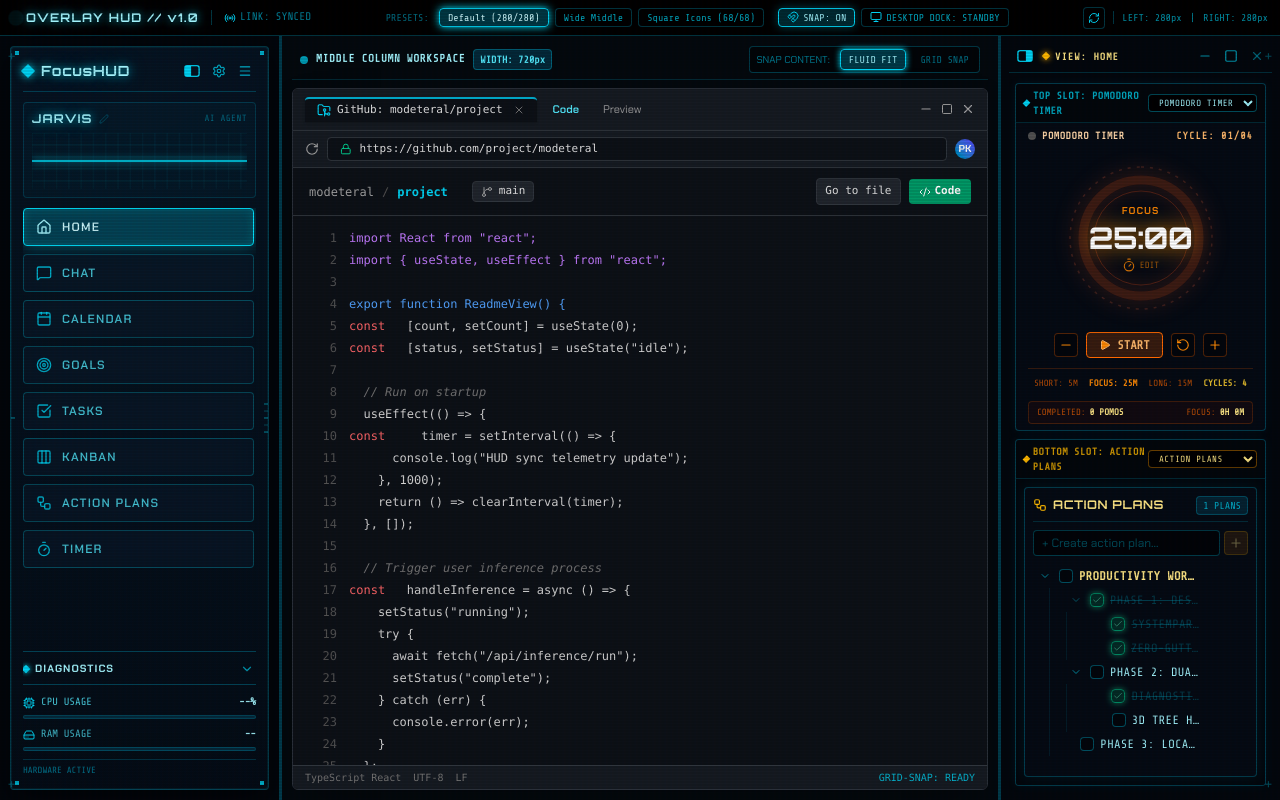
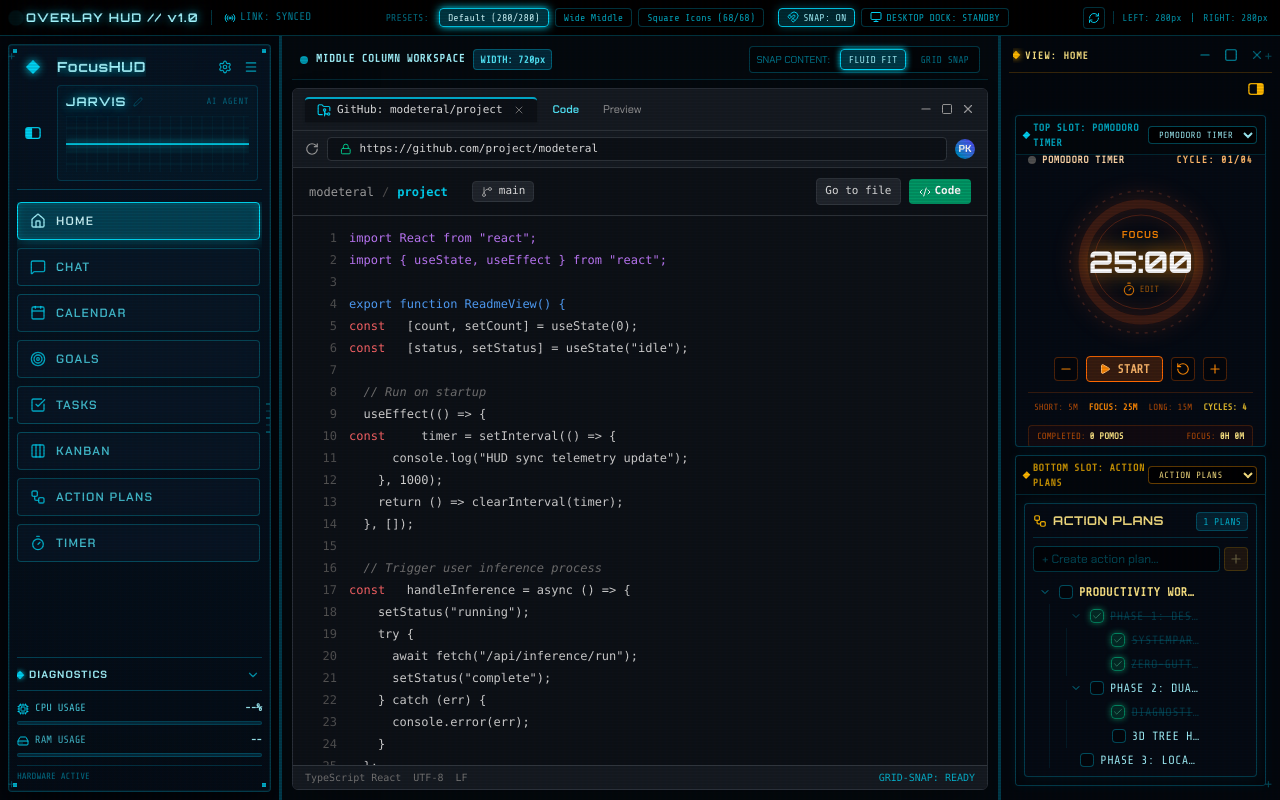
Before and after one commit to kp-97/FocusHUD, a React (Vite) app: page / in a window 1280 px wide. Built offline with nearby package versions, Linux system fonts and the light colour scheme.

Commit message:
fix(ui): align toggle buttons to fixed positions and amber theme on right pane

```diff
--- a/src/components/LeftSidebar.tsx
+++ b/src/components/LeftSidebar.tsx
@@ -115,39 +115,30 @@ export const LeftSidebar: React.FC<LeftSidebarProps> = ({
   return (
     <aside
       style={{ width: `${width}px` }}
-      className={`h-full shrink-0 flex flex-col ${
-        isIconOnly ? "p-1.5" : "p-2.5"
-      } bg-[#03070d] border-r border-cyan-500/30 text-cyan-300 select-none overflow-hidden relative z-10`}
+      className="h-full shrink-0 flex flex-col p-2 bg-[#03070d] border-r border-cyan-500/30 text-cyan-300 select-none overflow-hidden relative z-10"
     >
       <HudBrackets
         className={`h-full flex flex-col justify-between ${
-          isIconOnly ? "p-1.5 items-center" : "p-3"
+          isIconOnly ? "p-1.5 items-center" : "p-2"
         } overflow-hidden`}
       >
         {/* Top Header: FocusHUD & Controls (Pinned) */}
-        <div className="shrink-0 flex flex-col gap-2 w-full relative">
-          <div className="flex items-center justify-between border-b border-cyan-500/30 pb-2">
+        <div className="shrink-0 flex flex-col w-full relative">
           {!isIconOnly ? (
-              <>
+            /* Expanded Header (width >= 120px) */
+            <div className="border-b border-cyan-500/30 pb-2 mb-1">
+              {/* Row 1: Diamond + Brand Title + Settings & Menu */}
+              <div className="flex items-center justify-between h-7">
                 <div className="flex items-center gap-2">
+                  <div className="w-8 flex items-center justify-center">
                     <div className="w-2.5 h-2.5 bg-cyan-400 rotate-45 shadow-[0_0_8px_#00e5ff]" />
-                  <h1 className="font-orbitron font-bold text-sm tracking-wider text-cyan-200 hud-glow-cyan">
+                  </div>
+                  <h1 className="font-orbitron font-bold text-sm tracking-wider text-cyan-200 hud-glow-cyan truncate">
                     FocusHUD
                   </h1>
                 </div>
 
-                <div className="flex items-center gap-1">
-                  {/* Left Pane Sidebar Toggle Icon */}
-                  {onToggleCollapse && (
-                    <SidebarToggleIcon
-                      side="left"
-                      isCollapsed={false}
-                      onToggle={onToggleCollapse}
-                      theme="cyan"
-                    />
-                  )}
-
-                  {/* Settings Button */}
+                <div className="flex items-center gap-1 shrink-0">
                   <button
                     onClick={onOpenSettings}
                     title="Settings"
@@ -157,7 +148,6 @@ export const LeftSidebar: React.FC<LeftSidebarProps> = ({
                     <Settings className="w-3.5 h-3.5" />
                   </button>
 
-                  {/* Hamburger Menu Button */}
                   <button
                     onClick={() => setIsMenuOpen((prev) => !prev)}
                     title="System Menu"
@@ -168,9 +158,35 @@ export const LeftSidebar: React.FC<LeftSidebarProps> = ({
                     <Menu className="w-3.5 h-3.5" />
                   </button>
                 </div>
-              </>
+              </div>
+
+              {/* Row 2: Fixed Left Toggle Button directly below Diamond + Waveform */}
+              <div className="flex items-center gap-2 mt-1">
+                <div className="w-8 flex items-center justify-center shrink-0">
+                  {onToggleCollapse && (
+                    <SidebarToggleIcon
+                      side="left"
+                      isCollapsed={false}
+                      onToggle={onToggleCollapse}
+                      theme="cyan"
+                    />
+                  )}
+                </div>
+                <div className="flex-1 min-w-0 pr-1">
+                  <WaveformVisualizer isCompact={compactMode} />
+                </div>
+              </div>
+            </div>
           ) : (
-              <div className="w-full flex flex-col items-center gap-1.5 py-0.5">
+            /* Collapsed Header (width < 120px / 68px rail) */
+            <div className="w-full flex flex-col items-center border-b border-cyan-500/30 pb-2 mb-1">
+              {/* Row 1: Diamond */}
+              <div className="h-7 w-8 flex items-center justify-center">
+                <div className="w-2.5 h-2.5 bg-cyan-400 rotate-45 shadow-[0_0_8px_#00e5ff]" />
+              </div>
+
+              {/* Row 2: Fixed Left Toggle Button directly below Diamond */}
+              <div className="w-8 flex items-center justify-center my-0.5">
                 {onToggleCollapse && (
                   <SidebarToggleIcon
                     side="left"
@@ -179,24 +195,25 @@ export const LeftSidebar: React.FC<LeftSidebarProps> = ({
                     theme="cyan"
                   />
                 )}
-                <div className="w-2 h-2 bg-cyan-400 rotate-45 shadow-[0_0_8px_#00e5ff]" />
+              </div>
+
+              {/* Row 3: Compact Menu button */}
               <button
                 onClick={() => setIsMenuOpen((prev) => !prev)}
                 title="System Menu"
                 aria-label="System Menu"
-                  className="text-cyan-400/80 hover:text-cyan-200 hover:scale-110 transition p-1 cursor-pointer"
+                className="text-cyan-400/80 hover:text-cyan-200 hover:scale-110 transition p-1 cursor-pointer mt-0.5"
               >
-                  <Menu className="w-3 h-3" />
+                <Menu className="w-3.5 h-3.5" />
               </button>
             </div>
           )}
-          </div>
 
           {/* Floating Hamburger Dropdown Menu */}
           {isMenuOpen && (
             <div
               ref={menuRef}
-              className={`absolute top-10 ${
+              className={`absolute top-9 ${
                 isIconOnly ? "left-12" : "right-0"
               } w-52 bg-[#040d1a]/95 backdrop-blur-md border border-cyan-500/40 rounded-lg shadow-[0_0_20px_rgba(0,229,255,0.25)] z-50 p-1.5 flex flex-col gap-1 font-hud text-xs animate-in fade-in zoom-in-95 duration-150`}
               role="menu"
@@ -269,13 +286,6 @@ export const LeftSidebar: React.FC<LeftSidebarProps> = ({
                   <span className="text-[9px] font-tech text-red-400/60">Lock HUD & Exit</span>
                 </div>
               </button>
-            </div>
-          )}
-
-          {/* Diagnostic Waveform Banner */}
-          {!isIconOnly && (
-            <div className="my-0.5">
-              <WaveformVisualizer isCompact={compactMode} />
             </div>
           )}
         </div>
--- a/src/components/RightSidebar.tsx
+++ b/src/components/RightSidebar.tsx
@@ -80,9 +80,7 @@ export const RightSidebar: React.FC<RightSidebarProps> = ({
   return (
     <aside
       style={{ width: `${width}px` }}
-      className={`h-full shrink-0 flex flex-col ${
-        isIconOnly ? "p-1.5" : "p-2"
-      } bg-[#03070d] border-l border-cyan-500/30 text-cyan-300 select-none overflow-hidden relative z-10`}
+      className="h-full shrink-0 flex flex-col p-2 bg-[#03070d] border-l border-cyan-500/30 text-cyan-300 select-none overflow-hidden relative z-10"
     >
       {isIconOnly ? (
         <RightSidebarCompactRail
@@ -91,18 +89,10 @@ export const RightSidebar: React.FC<RightSidebarProps> = ({
         />
       ) : (
         <>
-          {/* Pinned Top Bar with Toggle Icon, Title, and Window Controls */}
-          <div className="flex items-center justify-between px-1 pb-1 mb-1 border-b border-cyan-500/20 text-[10px] font-tech text-cyan-400/80">
-            {/* Left section: Toggle Icon + View Title */}
+          {/* Pinned Top Bar with View Title and Window Controls */}
+          <div className="flex items-center justify-between px-1 pb-1.5 border-b border-amber-500/20 text-[10px] font-tech text-cyan-400/80">
+            {/* Left section: View Title */}
             <div className="flex items-center gap-1.5 truncate">
-              {onCollapse && (
-                <SidebarToggleIcon
-                  side="right"
-                  isCollapsed={false}
-                  onToggle={onCollapse}
-                  theme="cyan"
-                />
-              )}
               <span className="w-1.5 h-1.5 bg-amber-400 rotate-45 shadow-[0_0_6px_#ffb300]" />
               <span className="font-bold tracking-widest text-amber-200 uppercase truncate">
                 VIEW: {currentNav.replace("_", " ")}
@@ -143,6 +133,18 @@ export const RightSidebar: React.FC<RightSidebarProps> = ({
             </div>
           </div>
 
+          {/* Sub-bar below the line: Right Sidebar Toggle Button aligned with Exit button */}
+          <div className="flex items-center justify-end px-1 py-1 mb-1">
+            {onCollapse && (
+              <SidebarToggleIcon
+                side="right"
+                isCollapsed={false}
+                onToggle={onCollapse}
+                theme="amber"
+              />
+            )}
+          </div>
+
           {/* Main Content View Container */}
           <div className="flex-1 w-full min-h-0 overflow-hidden relative">
             {renderActiveView()}
--- a/src/components/RightSidebarCompactRail.tsx
+++ b/src/components/RightSidebarCompactRail.tsx
@@ -44,17 +44,10 @@ export const RightSidebarCompactRail: React.FC<RightSidebarCompactRailProps> = (
       className="h-full w-full flex flex-col justify-between items-center p-1.5 overflow-hidden select-none"
     >
       {/* 1. Top Pinned Status Header */}
-      <div className="shrink-0 w-full flex flex-col items-center gap-1 border-b border-amber-500/20 pb-1.5">
-        {/* Row 1: Sidebar Toggle & Status Ping */}
-        <div className="w-full flex items-center justify-between px-0.5">
-          {onExpand && (
-            <SidebarToggleIcon
-              side="right"
-              isCollapsed={true}
-              onToggle={onExpand}
-              theme="amber"
-            />
-          )}
+      <div className="shrink-0 w-full flex flex-col gap-1 border-b border-amber-500/20 pb-1.5">
+        {/* Row 1: Status Ping & Compact Window Controls (with Exit at far right) */}
+        <div className="w-full flex items-center justify-between px-0.5 text-amber-500/60">
+          <div className="flex items-center gap-1">
             <span
               className={`w-1.5 h-1.5 rounded-full ${
                 isRunning ? "bg-amber-400 animate-ping shadow-[0_0_6px_#ffb300]" : "bg-neutral-600"
@@ -62,9 +55,7 @@ export const RightSidebarCompactRail: React.FC<RightSidebarCompactRailProps> = (
               title={isRunning ? "Timer Active" : "Timer Standby"}
             />
           </div>
-
-        {/* Row 2: Compact Window Controls: Minimize, Maximize Panes, Exit */}
-        <div className="w-full flex items-center justify-between px-0.5 text-amber-500/60">
+          <div className="flex items-center gap-1 shrink-0">
             <button
               onClick={() => minimizeToTray()}
               title="Minimize to Tray"
@@ -90,10 +81,22 @@ export const RightSidebarCompactRail: React.FC<RightSidebarCompactRailProps> = (
               <X className="w-3 h-3" />
             </button>
           </div>
+        </div>
 
-        <span className="text-[7.5px] font-tech font-bold uppercase tracking-widest text-amber-300/90 text-center truncate w-full">
+        {/* Row 2: Mode Label + Amber Toggle Button aligned directly under Exit */}
+        <div className="w-full flex items-center justify-between px-0.5 pt-0.5">
+          <span className="text-[7.5px] font-tech font-bold uppercase tracking-widest text-amber-300/90 truncate">
             {mode === "focus" ? "FOCUS" : mode === "short_break" ? "SHORT" : "LONG"}
           </span>
+          {onExpand && (
+            <SidebarToggleIcon
+              side="right"
+              isCollapsed={true}
+              onToggle={onExpand}
+              theme="amber"
+            />
+          )}
+        </div>
       </div>
 
       {/* 2. Mini Ring Gauge & Countdown */}
```
Lines whose indentation alone changed are shown as unchanged.
